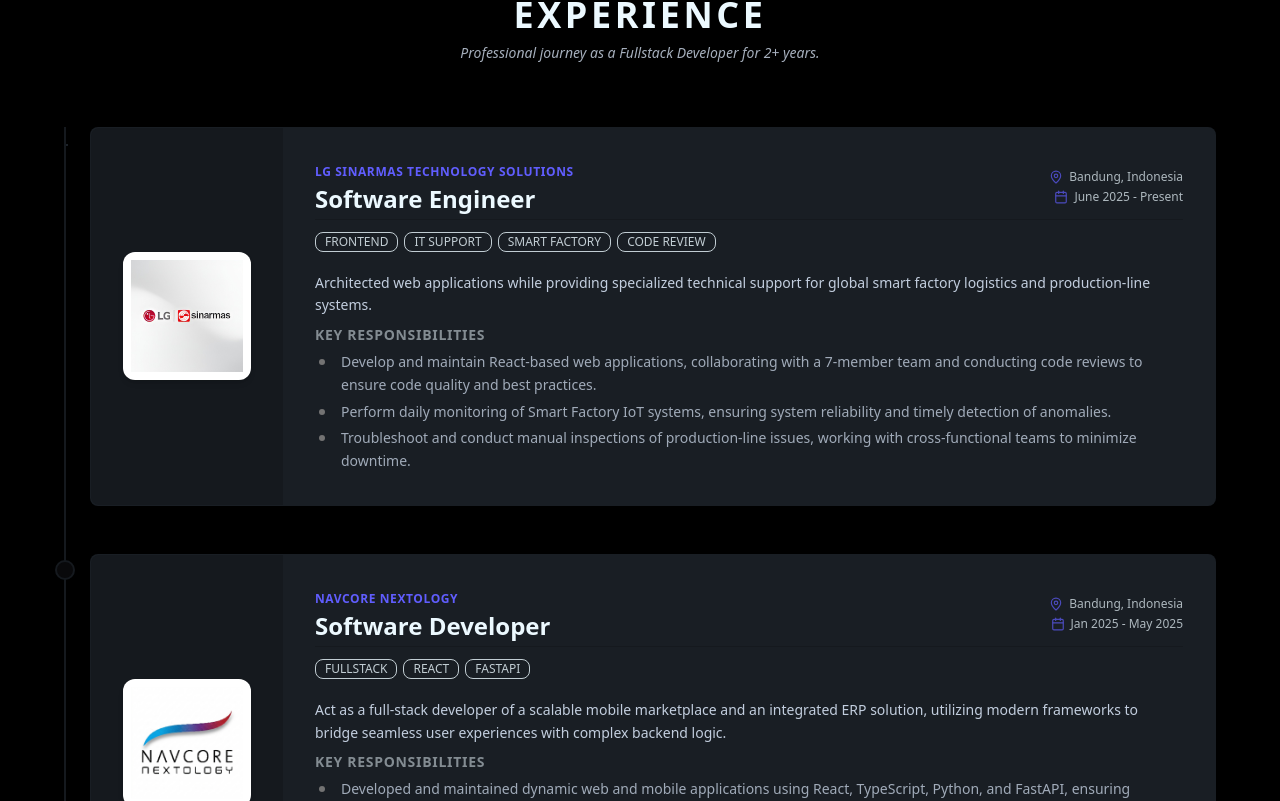
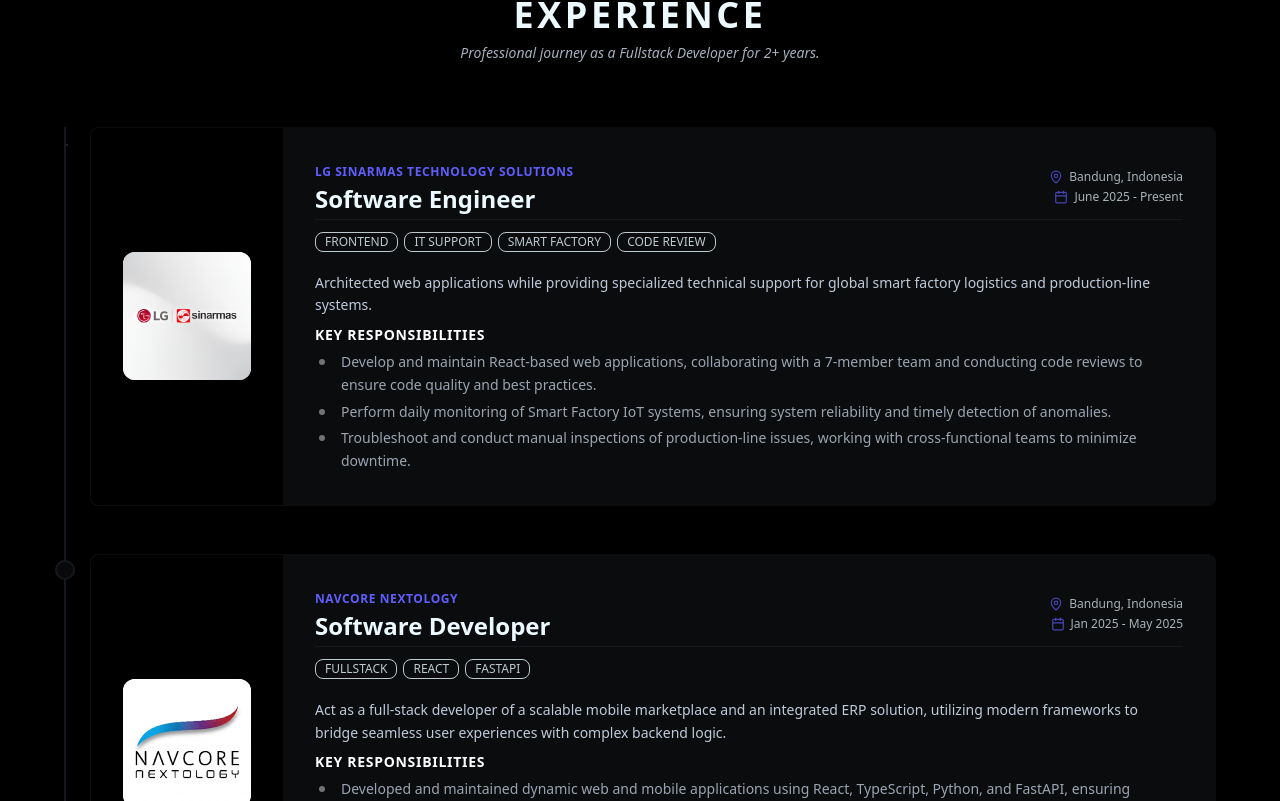
Before and after one commit to adryanasdq/web-portfolio, a React (Vite) app: page / in a window 1280 px wide. Shown: the part 1839-2640 px from the top of the page. Built offline with nearby package versions, Linux system fonts and the light colour scheme.

Commit message:
(UPDATE) Fix `experience` card styling

```diff
--- a/src/pages/sections/about/components/work-exp.tsx
+++ b/src/pages/sections/about/components/work-exp.tsx
@@ -26,14 +26,14 @@
             )}
           </div>
 
-          <div className="card md:card-side bg-base-200 shadow-xl overflow-hidden transition-all duration-300 hover:shadow-2xl hover:border-primary/20 border border-transparent">
+          <div className="card md:card-side bg-base-200/40 shadow-xl overflow-hidden transition-all duration-300 hover:shadow-2xl hover:border-primary/20 border border-transparent">
 
-            <figure className="p-6 md:p-8 bg-base-300 flex items-center justify-center md:w-48 shrink-0">
+            <figure className="p-6 md:p-8 bg-black flex items-center justify-center md:w-48 shrink-0">
               <div className="w-24 h-24 md:w-32 md:h-32 overflow-hidden rounded-xl bg-white flex items-center justify-center shadow-md">
                 <img
                   alt={`${exp.company} Logo`}
                   src={exp.logo}
-                  className="object-contain p-2 transition-transform duration-500 ease-out group-hover:scale-110"
+                  className="object-contain transition-transform duration-500 ease-out group-hover:scale-110"
                 />
               </div>
             </figure>
@@ -71,7 +71,7 @@
                 </p>
 
                 <div>
-                  <h4 className="text-xs md:text-sm lg:text-sm font-bold uppercase tracking-wider text-base-content opacity-50 mb-1.5">Key Responsibilities</h4>
+                  <h4 className="text-xs md:text-sm lg:text-sm font-bold uppercase tracking-wider text-white mb-1.5">Key Responsibilities</h4>
                   <ul className="list-disc list-inside space-y-1 pl-1">
                     {exp.responsibilities.map((point, index) => (
                       <div key={index} className="flex gap-4">
```
